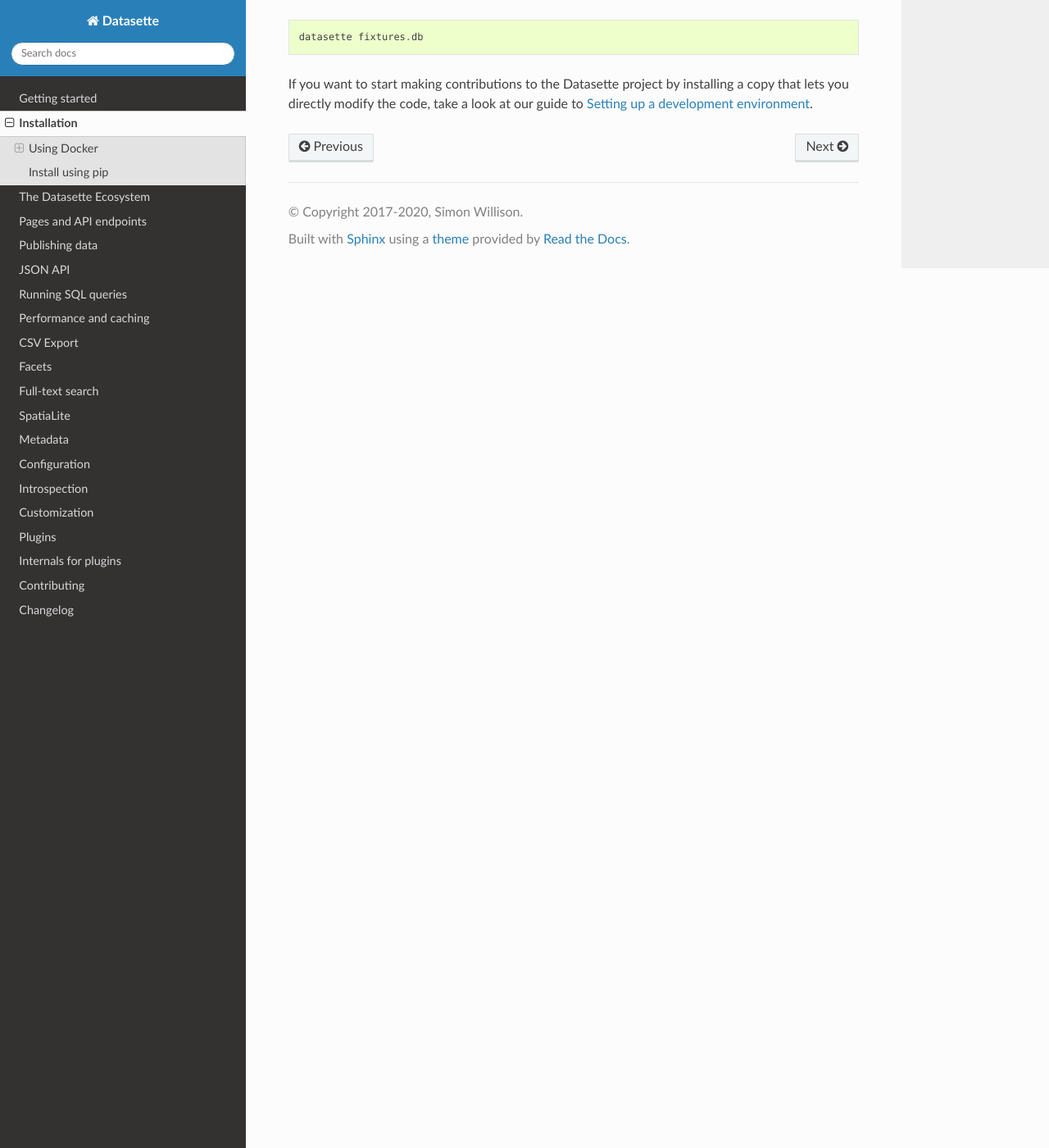
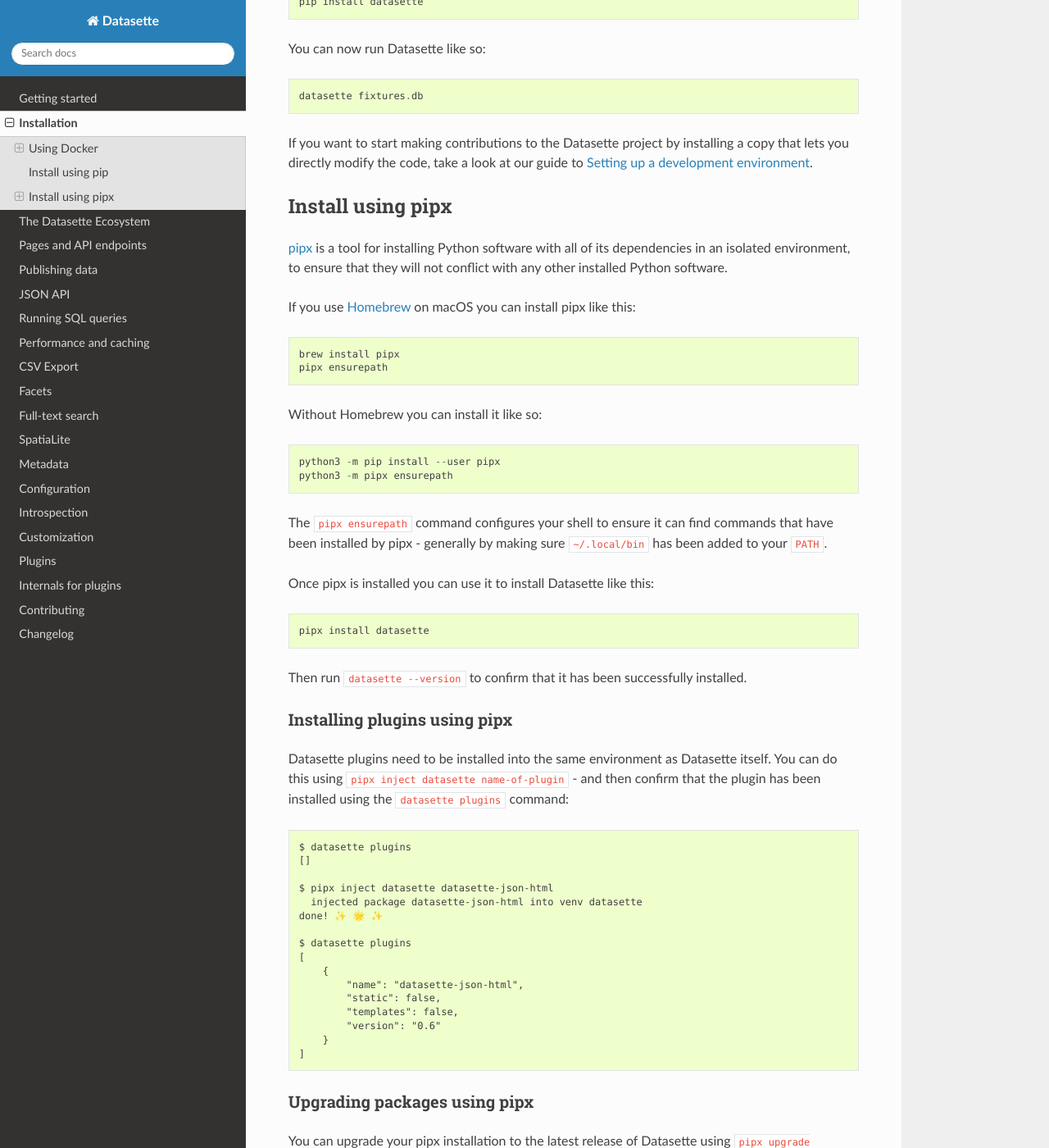
Before and after one commit to simonw/datasette, a Sphinx documentation site: the page built from docs/installation.rst, in a window 1280 px wide and 1400 px high, scrolled down 2378 px. Shown: the whole window at 82% size. Built offline with Sphinx 7.4.7 and the Read the Docs theme 2.0.0, drawn with Linux system fonts in a browser that asks for light colours; some of the changed text lies outside the part shown.

Commit message:
Documented installation using pipx, closes #756

```diff
--- a/docs/installation.rst
+++ b/docs/installation.rst
@@ -97,3 +97,90 @@
     datasette fixtures.db
 
 If you want to start making contributions to the Datasette project by installing a copy that lets you directly modify the code, take a look at our guide to :ref:`devenvironment`.
+
+Install using pipx
+------------------
+
+`pipx <https://pipxproject.github.io/pipx/>`__ is a tool for installing Python software with all of its dependencies in an isolated environment, to ensure that they will not conflict with any other installed Python software.
+
+If you use `Homebrew <https://brew.sh/>`__ on macOS you can install pipx like this::
+
+    brew install pipx
+    pipx ensurepath
+
+Without Homebrew you can install it like so::
+
+    python3 -m pip install --user pipx
+    python3 -m pipx ensurepath
+
+The ``pipx ensurepath`` command configures your shell to ensure it can find commands that have been installed by pipx - generally by making sure ``~/.local/bin`` has been added to your ``PATH``.
+
+Once pipx is installed you can use it to install Datasette like this::
+
+    pipx install datasette
+
+Then run ``datasette --version`` to confirm that it has been successfully installed.
+
+Installing plugins using pipx
+~~~~~~~~~~~~~~~~~~~~~~~~~~~~~
+
+Datasette plugins need to be installed into the same environment as Datasette itself. You can do this using ``pipx inject datasette name-of-plugin`` - and then confirm that the plugin has been installed using the ``datasette plugins`` command::
+
+    $ datasette plugins
+    []
+
+    $ pipx inject datasette datasette-json-html
+      injected package datasette-json-html into venv datasette
+    done! ✨ 🌟 ✨
+
+    $ datasette plugins
+    [
+        {
+            "name": "datasette-json-html",
+            "static": false,
+            "templates": false,
+            "version": "0.6"
+        }
+    ]
+
+Upgrading packages using pipx
+~~~~~~~~~~~~~~~~~~~~~~~~~~~~~
+
+You can upgrade your pipx installation to the latest release of Datasette using ``pipx upgrade datasette``::
+
+    $ pipx upgrade datasette
+    upgraded package datasette from 0.39 to 0.40 (location: /Users/simon/.local/pipx/venvs/datasette)
+
+To upgrade a plugin within the pipx environment use ``pipx runpip datasette install -U name-of-plugin`` - like this::
+
+    % datasette plugins
+    [
+        {
+            "name": "datasette-vega",
+            "static": true,
+            "templates": false,
+            "version": "0.6"
+        }
+    ]
+
+    $ pipx runpip datasette install -U datasette-vega
+    Collecting datasette-vega
+    Downloading datasette_vega-0.6.2-py3-none-any.whl (1.8 MB)
+        |████████████████████████████████| 1.8 MB 2.0 MB/s
+    ...
+    Installing collected packages: datasette-vega
+    Attempting uninstall: datasette-vega
+        Found existing installation: datasette-vega 0.6
+        Uninstalling datasette-vega-0.6:
+        Successfully uninstalled datasette-vega-0.6
+    Successfully installed datasette-vega-0.6.2
+
+    $ datasette plugins
+    [
+        {
+            "name": "datasette-vega",
+            "static": true,
+            "templates": false,
+            "version": "0.6.2"
+        }
+    ]
```
